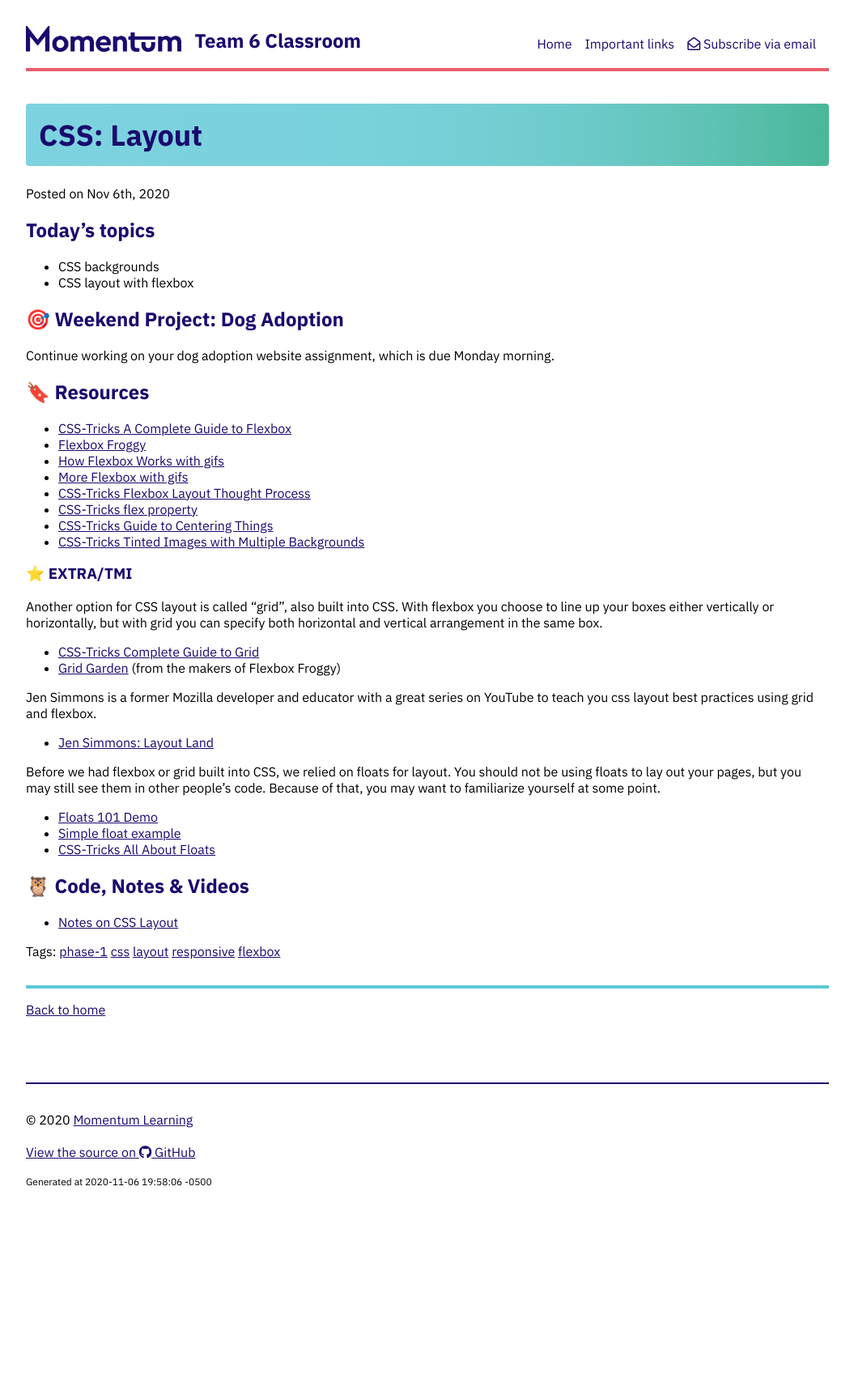
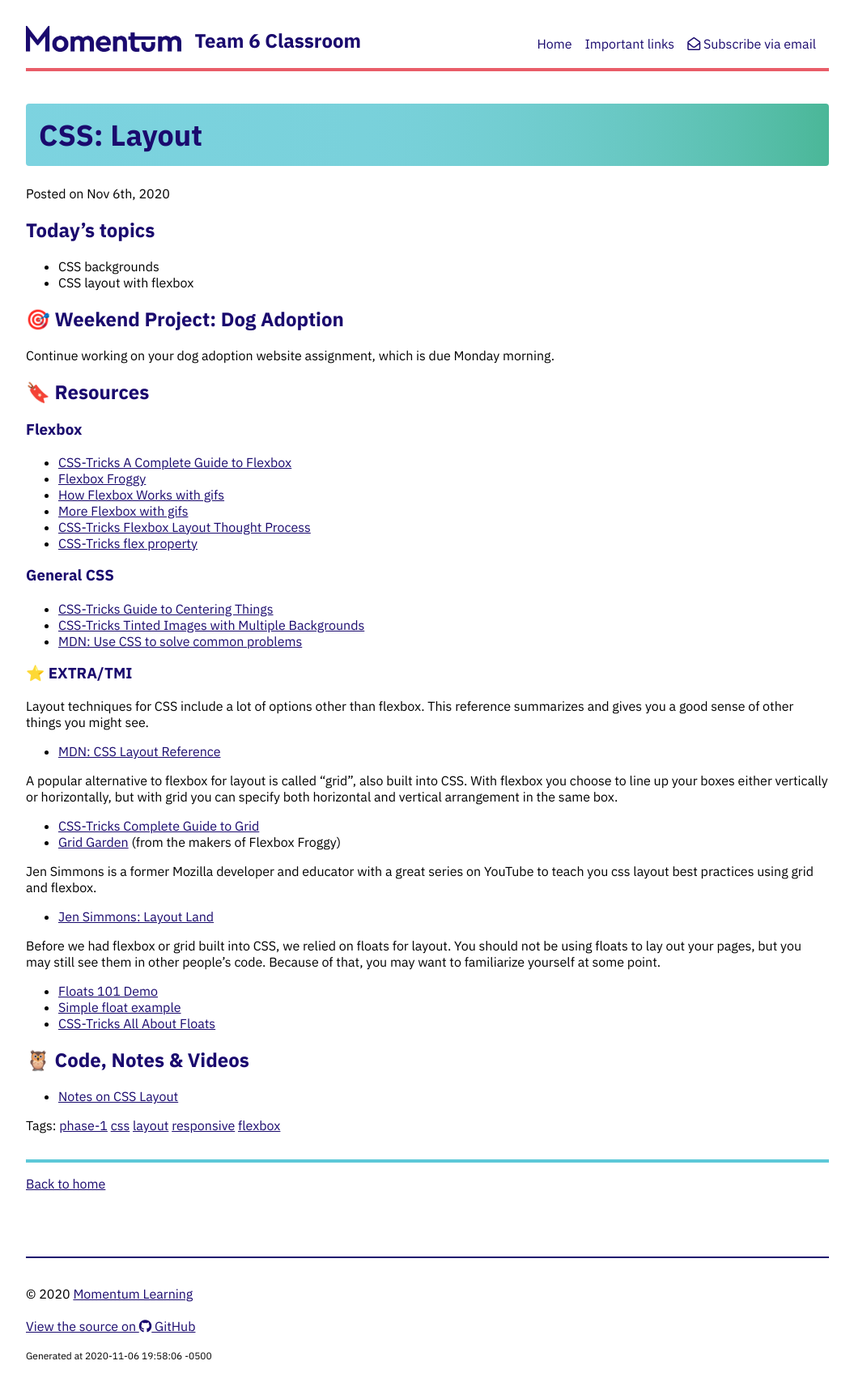
Before and after one commit to momentum-team-6/momentum-team-6.github.io, a Jekyll site: the page built from _posts/2020-11-06-css-layout.md, in a window 1280 px wide. Shown: the whole page at 81% size, without its empty margins (112-1167 px from the left). Built offline with Jekyll 4.4.1, drawn with Linux system fonts in a browser that asks for light colours; nearby versions of some CDN libraries; before the commit the page ends 1513 px from its top, so only the background shows below that.

Commit message:
Add more css links

```diff
--- a/_posts/2020-11-06-css-layout.md
+++ b/_posts/2020-11-06-css-layout.md
@@ -15,18 +15,28 @@ Continue working on your dog adoption website assignment, which is due Monday mo
 
 ## 🔖 Resources
 
+### Flexbox
+
 - [CSS-Tricks A Complete Guide to Flexbox](https://css-tricks.com/snippets/css/a-guide-to-flexbox/)
 - [Flexbox Froggy](https://flexboxfroggy.com/)
 - [How Flexbox Works with gifs](https://www.freecodecamp.org/news/an-animated-guide-to-flexbox-d280cf6afc35/#.ny5qtyivp)
 - [More Flexbox with gifs](https://www.freecodecamp.org/news/even-more-about-how-flexbox-works-explained-in-big-colorful-animated-gifs-a5a74812b053/#.mmcrvo7pu)
 - [CSS-Tricks Flexbox Layout Thought Process](https://css-tricks.com/the-thought-process-behind-a-flexbox-layout/)
 - [CSS-Tricks flex property](https://css-tricks.com/almanac/properties/f/flex/)
+
+### General CSS
+
 - [CSS-Tricks Guide to Centering Things](https://css-tricks.com/centering-css-complete-guide/)
 - [CSS-Tricks Tinted Images with Multiple Backgrounds](https://css-tricks.com/tinted-images-multiple-backgrounds/)
+- [MDN: Use CSS to solve common problems](https://developer.mozilla.org/en-US/docs/Learn/CSS/Howto)
 
 ### ⭐️ EXTRA/TMI
 
-Another option for CSS layout is called "grid", also built into CSS. With flexbox you choose to line up your boxes either vertically or horizontally, but with grid you can specify both horizontal and vertical arrangement in the same box.
+Layout techniques for CSS include a lot of options other than flexbox. This reference summarizes and gives you a good sense of other things you might see.
+
+- [MDN: CSS Layout Reference](https://developer.mozilla.org/en-US/docs/Learn/CSS/CSS_layout)
+
+A  popular alternative to flexbox for layout is called "grid", also built into CSS. With flexbox you choose to line up your boxes either vertically or horizontally, but with grid you can specify both horizontal and vertical arrangement in the same box.
 
 - [CSS-Tricks Complete Guide to Grid](https://css-tricks.com/snippets/css/complete-guide-grid/)
 - [Grid Garden](https://cssgridgarden.com/) (from the makers of Flexbox Froggy)
```
